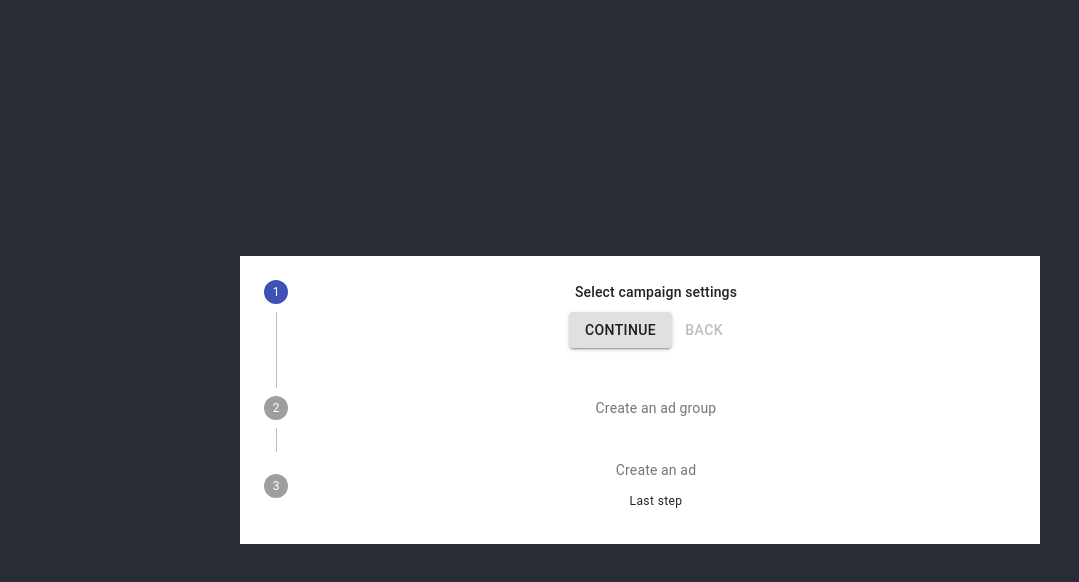
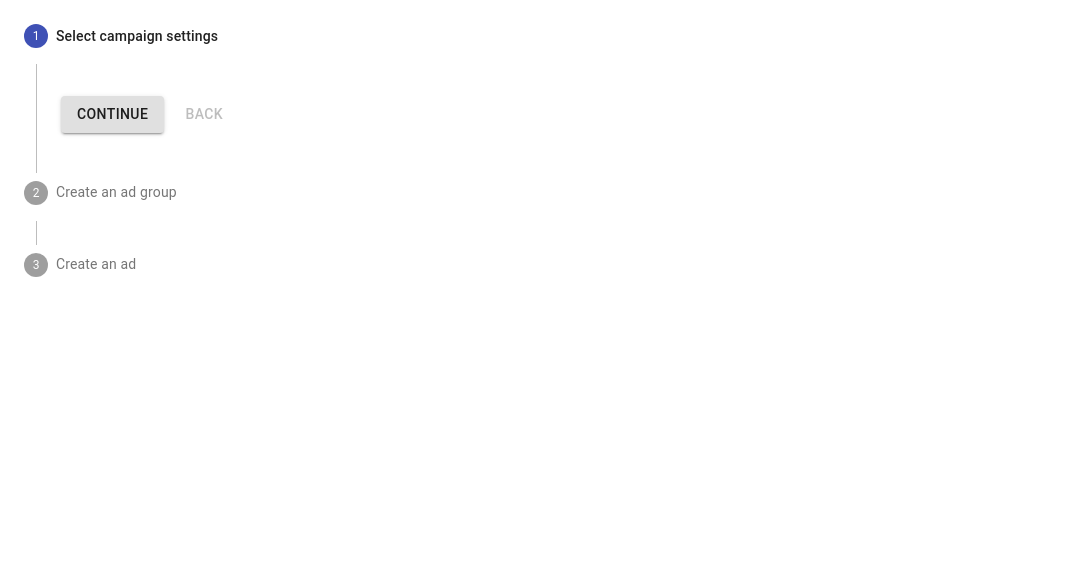
Before and after one commit to fangjjcs/autocompleted-selector, a React (Create React App) app: page / in a window 1280 px wide. Shown: the top 582 px of the page, without its empty margins (0-1079 px from the left). Built offline with nearby package versions, Linux system fonts and the light colour scheme.

Commit message:
Add ApexChart

```diff
--- a/package.json
+++ b/package.json
@@ -10,7 +10,9 @@
     "@testing-library/jest-dom": "^5.14.1",
     "@testing-library/react": "^11.2.7",
     "@testing-library/user-event": "^12.8.3",
+    "apexcharts": "^3.29.0",
     "react": "^17.0.2",
+    "react-apexcharts": "^1.3.9",
     "react-dom": "^17.0.2",
     "react-scripts": "4.0.3",
     "web-vitals": "^1.1.2"
--- a/src/App.css
+++ b/src/App.css
@@ -1,5 +1,5 @@
 .App {
-  text-align: center;
+  /* text-align: center; */
 }
 
 .App-logo {
--- a/src/App.js
+++ b/src/App.js
@@ -6,7 +6,7 @@ import VStepper from "./stepper";
 
 
 function App() {
-  const list = {
+  const data = {
     Fab:[
       { title: "F12", group:null, id: null},
       { title: "F14", group: null, id: null},
@@ -35,25 +35,25 @@ function App() {
 
   const subjectOption = {
     Fab:[
-        {name:"Fab"}
+        {name:"Fab", list:[]}
       ],
     Model:[
-        {name:"Fab"},
-        {name:"Model"}
+        {name:"Fab", list:[]},
+        {name:"Model", list:[]}
       ],
     Func:[
-        {name:"Fab"},
-        {name:"Model"},
-        {name:"Func"}
+        {name:"Fab", list:[]},
+        {name:"Model", list:[]},
+        {name:"Func", list:[]}
     ]
   }
 
   return (
     <div className="App">
-      <header className="App-header">
-        <VStepper list = {list} subjectOption={subjectOption}/>
+      {/* <header className="App-header"> */}
+        <VStepper data = {data} subjectOption={subjectOption}/>
 
-      </header>
+      {/* </header> */}
     </div>
   );
 }
--- a/src/Dropdowns.js
+++ b/src/Dropdowns.js
@@ -1,15 +1,14 @@
 import { Autocomplete } from "@material-ui/lab";
 import { TextField } from "@material-ui/core";
-import { useEffect, useState } from "react";
+import { useEffect, useState, useRef } from "react";
 
 export default function Dropdowns(props) {
 
     const [selected, setselected] = useState(props.selected);
     const [isAll, setAll] = useState(false);
-
-    useEffect(()=>{
-        setselected(props.selected)
-    }, [props.selected])
+    // useEffect(()=>{
+    //     setselected(props.selected)
+    // }, [props.selected])
 
     const options = [{ title: "all", group: null , id: "all"}, ...props.list]
 
@@ -28,13 +27,15 @@ export default function Dropdowns(props) {
     return (
     <Autocomplete
       multiple
-      style={{minWidth: 150, margin: 8}}
+      disableCloseOnSelect
+      limitTags={1}
+      style={{minWidth: 150, marginRight: 8, marginTop: 16}}
       id="tags-standard"
       options={options}
       groupBy={(option) => option.group}
       getOptionLabel={(option) => option.title}
       //key={props.selected} //   when key value changed, component will re-render
-      value={props.selected?props.selected:[]}
+      value={props.selected?props.selected:[]} // if "selected" -> put only "all" chip
       defaultValue={props.selected?props.selected:[]}
       onChange={onChangeHandler}
       getOptionSelected={(option, value)=>{
--- /dev/null
+++ b/src/LineChart.js
@@ -0,0 +1,48 @@
+import React, { Component } from "react";
+import Chart from "react-apexcharts";
+
+class LineChart extends Component {
+  constructor(props) {
+    super(props);
+
+    this.state = {
+      options: {
+        chart: {
+          id: "basic-bar"
+        },
+        xaxis: {
+          categories: [1991, 1992, 1993, 1994, 1995, 1996, 1997, 1998, 1999]
+        }
+      },
+      series: [
+        {
+          name: "series-1",
+          data: [30, 40, 45, 50, 49, 60, 70, 91]
+        },
+        {
+            name: "series-2",
+            data: [25, 45, 65, 20, 29, 10, 60, 71]
+          }
+      ]
+    };
+  }
+
+  render() {
+    return (
+      <div className="app">
+        <div className="row">
+          <div className="mixed-chart">
+            <Chart
+              options={this.state.options}
+              series={this.state.series}
+              type="line"
+              width="500"
+            />
+          </div>
+        </div>
+      </div>
+    );
+  }
+}
+
+export default LineChart;
--- a/src/stepper.css
+++ b/src/stepper.css
@@ -2,3 +2,18 @@
     display: flex;
     flex-direction: row;
 }
+
+.MuiStepContent-root {
+    margin-top: 16px !important;
+    /* margin-left: 32px !important; */
+    padding-left: 24px !important;
+}
+
+.MuiCollapse-wrapperInner{
+    display: grid;
+    gap: 32px;
+}
+
+.MuiButtonBase-root{
+    margin-right: 8px !important;
+}
--- a/src/stepper.js
+++ b/src/stepper.js
@@ -1,5 +1,5 @@
 import * as React from "react";
-import './stepper.css';
+import "./stepper.css";
 import Box from "@material-ui/core/Box";
 import Stepper from "@material-ui/core/Stepper";
 import Step from "@material-ui/core/Step";
@@ -12,31 +12,22 @@ import { Autocomplete } from "@material-ui/lab";
 import { TextField } from "@material-ui/core";
 
 import Dropdowns from "./Dropdowns";
+import LineChart from "./LineChart";
 
 const steps = [
   {
     label: "Select campaign settings",
-    description: `For each ad campaign that you create, you can control how much
-              you're willing to spend on clicks and conversions, which networks
-              and geographical locations you want your ads to show on, and more.`,
   },
   {
     label: "Create an ad group",
-    description:
-      "An ad group contains one or more ads which target a shared set of keywords.",
   },
   {
     label: "Create an ad",
-    description: `Try out different ad text to see what brings in the most customers,
-              and learn how to enhance your ads using features like ad extensions.
-              If you run into any problems with your ads, find out how to tell if
-              they're running and how to resolve approval issues.`,
   },
 ];
 
 export default function VStepper(props) {
-
-    console.log("begining")
+  console.log("begining");
   const [activeStep, setActiveStep] = React.useState(0);
 
   // !!!!!!!!!!!!
@@ -45,11 +36,11 @@ export default function VStepper(props) {
 
   const [subject, setSubject] = React.useState("");
   const [selectedsubSubjectItem, setSelected] = React.useState([]);
-  const [subjectOption, setSubjectOption] = React.useState(props.subjectOption)
+  const [subjectOption, setSubjectOption] = React.useState(props.subjectOption);
+  const [subsubjectlist, setsubsubjectlist] = React.useState(props.data);
 
+  const mapRef = React.useRef();
 
-
-  const refs = React.createRef();
 
   const handleNext = () => {
     setActiveStep((prevActiveStep) => prevActiveStep + 1);
@@ -63,48 +54,50 @@ export default function VStepper(props) {
     setActiveStep(0);
   };
 
-  const onChangeHandler=(event, target)=>{
-
-    if(target != ""){
-        setItemList(subjectOption[target].map(list=>{return list.name}))
-    }else{
-        setItemList([])
+  const onChangeHandler = (event, target) => {
+    if (target != "") {
+      setItemList(
+        subjectOption[target].map((item) => {
+          return item.name;
+        })
+      );
+    } else {
+      setItemList([]);
     }
 
     // 如果 subject 變了 -> clear all
     setSelected([]);
     setSubject(target);
     //setUpdatedComponent(updated("change subject"));
-
-  }
-
+  };
 
   // !!!
   // 如果 subject 變了 就更新 dropdown components (1個或2個或3個之類的)
-  React.useEffect(()=>{
+  React.useEffect(() => {
+    console.log(subject);
     setUpdatedComponent(updated("use effect, change subject"));
-  },[subject]) //or itemList
+  }, [subject]); //or itemList
 
 
-  const changeListHandler = (target,value) => {
-    console.log(value)
+  // dropdown 有新增修改刪除
+  const changeListHandler = (target, value) => {
+    console.log(value);
     const newSelected = selectedsubSubjectItem;
     newSelected[target] = value;
     setSelected(newSelected);
-    setUpdatedComponent(updated("change list"));  // importent! 顯示 slected chip
-
+    setUpdatedComponent(updated("change list")); // importent! 顯示 selected chip
   };
 
   const updated = (tag) => {
-    console.log("updated!",tag,selectedsubSubjectItem);
+    console.log("updated!", tag, selectedsubSubjectItem);
+    // 用 itemList : ["Fab", "Model", "Func"] 去 mapping
     const list = itemList.map((i) => {
-        return (
+      return (
         <Dropdowns
           name={i}
-          list={props.list[i]}
+          list={subsubjectlist[i]}   // -> 要改一下
           selected={selectedsubSubjectItem[i]}
           onChange={changeListHandler}
-          ref={refs}
         />
       );
     });
@@ -115,36 +108,25 @@ export default function VStepper(props) {
   const [updatedComponent, setUpdatedComponent] = React.useState(component);
 
   return (
-    <Box sx={{ minWidth: 800 }}>
-      <Stepper activeStep={activeStep} orientation="vertical">
+    <Box sx={{ minWidth: 800 }} >
+      <Stepper activeStep={activeStep} orientation="vertical" ref={mapRef}>
         {steps.map((step, index) => (
-          <Step key={step.label}>
-            <StepLabel
-              optional={
-                index === 2 ? (
-                  <Typography variant="caption">Last step</Typography>
-                ) : null
-              }
-            >
+          <Step key={step.label} >
+            <StepLabel>
               {step.label}
             </StepLabel>
-            <StepContent>
+            <StepContent >
               <div>
                 {index === 0 ? (
+                  <Box></Box>
+                ) : index === 1 ? (
                   <Box>
-
-                  </Box>
-                ) : index === 1 ? (
-
-                  <Box>
-                      <Autocomplete
-
+                    <Autocomplete
                       id="tags-standard"
-                      options={["Fab","Model","Func"]}
+                      options={["Fab", "Model", "Func"]}
                       getOptionLabel={(option) => option}
                       value={subject}
                       onChange={onChangeHandler}
-                      ref={React.createRef()}
                       renderInput={(params) => (
                         <TextField
                           {...params}
@@ -155,8 +137,12 @@ export default function VStepper(props) {
                       )}
                     />
                     <div className="box">{updatedComponent} </div>
+                  </Box>
+                ) : index === 2 ? (
+                    <Box>
+                      <LineChart/>
                     </Box>
-                ) : null}
+                  ) : null}
               </div>
               <Box sx={{ mb: 2 }}>
                 <div>
```
Also changed, not shown: 1 other file (tests, documents, lock files or other folders).
